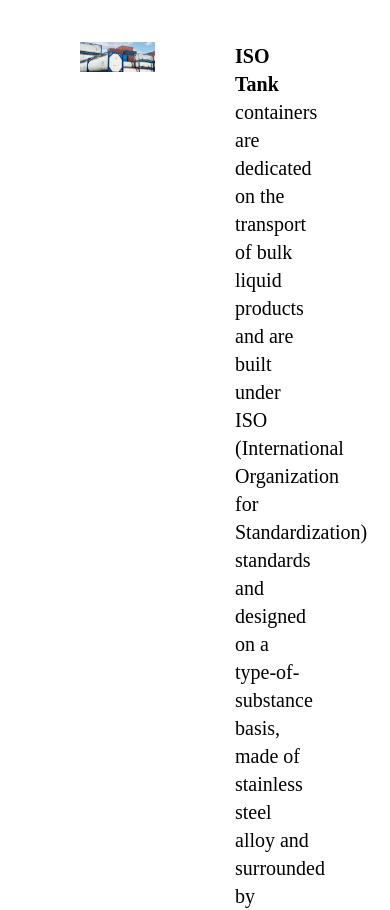
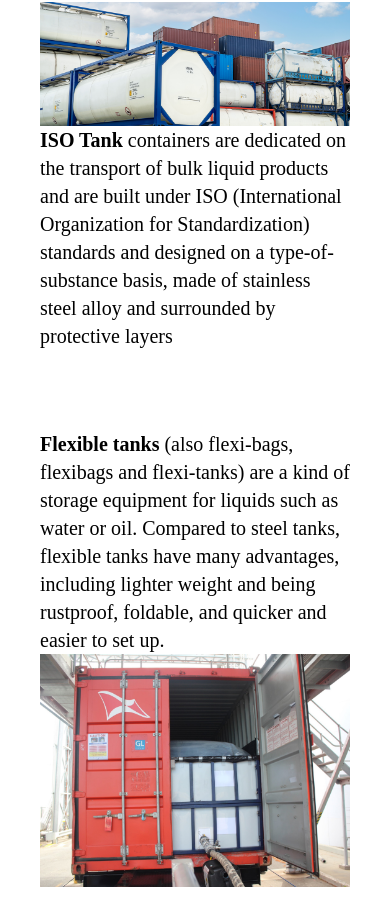
Before and after one commit to akshupdf/sspl, a React (Create React App) app: page /about in a window 390 px wide. Shown: the part 7239-8149 px from the top of the page. Built offline with nearby package versions, Linux system fonts and the light colour scheme.

Commit message:
new changes made v-2

```diff
--- a/src/components/About.js
+++ b/src/components/About.js
@@ -116,19 +116,19 @@ markets. Exporter of raw cotton for the past 40 years.</p>
     <hr className='border-2 w-[90%] mx-auto'></hr>
     <div className="min-h-screen w-full ">
     <h1 className=' border-black border w-[60%] mx-auto rounded-xl text-center  text-4xl p-4 bg-[#003662] text-white mt-10'> GLIMPSE OF OUR DELIVERY METHODS</h1>
-    <div className='flex p-10'>
+    <div className='flex sm:flex-col lg:flex-row p-10'>
 
-      <img src={isotank} alt="flexi" className='w-[50%] h-[50%] p-10'/>
-      <div   className='w-[50%] m-auto p-10 text-xl'>
+      <img src={isotank} alt="flexi" className='lg:w-[50%] lg:h-[50%] lg:p-10'/>
+      <div   className='lg:w-[50%] m-auto lg:p-10 text-xl'>
       <p> <span className='font-bold'> ISO Tank</span> containers are dedicated on the transport of bulk liquid products and are built under ISO (International Organization for Standardization) standards and designed on a type-of-substance basis, made of stainless steel alloy and surrounded by protective layers</p>
       </div>
     </div>
 
-    <div className='flex p-10'>
-      <div   className='w-[50%] m-auto p-10 text-xl'>
+    <div className='flex sm:flex-col lg:flex-row p-10'>
+      <div   className='lg:w-[50%] m-auto lg:p-10 text-xl'>
         <p><span className='font-bold'>  Flexible tanks </span> (also flexi-bags, flexibags and flexi-tanks) are a kind of storage equipment for liquids such as water or oil. Compared to steel tanks, flexible tanks have many advantages, including lighter weight and being rustproof, foldable, and quicker and easier to set up.</p>
          </div>
-      <img src={flexi} alt="flexi" className='w-[50%] h-[50%] p-10'/>
+      <img src={flexi} alt="flexi" className='lg:w-[50%] lg:h-[50%] lg:p-10'/>
     </div>
     </div>
     </div>
```
